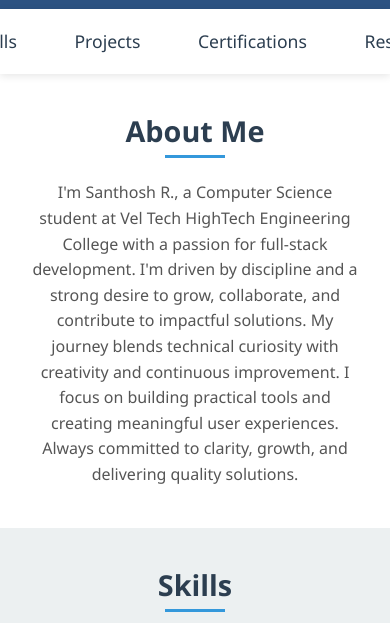
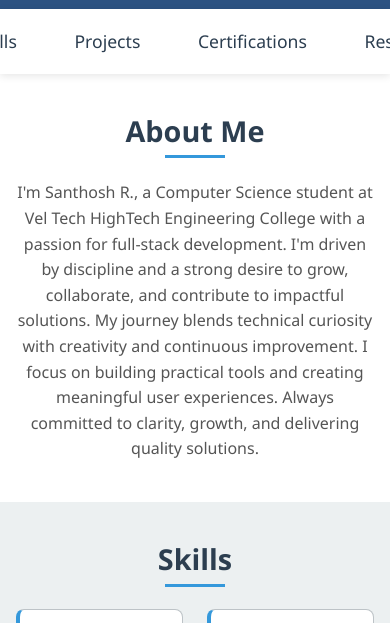
Before and after one commit to Santhosh-kido/Santhosh_portfolio, a plain HTML site: page index.html in a window 390 px wide. Shown: the part 142-765 px from the top of the page. Drawn offline with nearby package versions, Linux system fonts and the light colour scheme.

Commit message:
almost done

```diff
--- a/index.html
+++ b/index.html
@@ -95,6 +95,14 @@
             max-width: 1100px !important;
             padding-left: 2rem;
             padding-right: 2rem;
+        }
+
+        @media (max-width: 768px) {
+            .container {
+                max-width: 100% !important;
+                padding-left: 1rem;
+                padding-right: 1rem;
+            }
         }
 
         .header-content {
@@ -702,7 +710,7 @@
             }
 
             body {
-                padding-top: 110px;
+                padding-top: 130px;
             }
 
             .header h1 {
```
